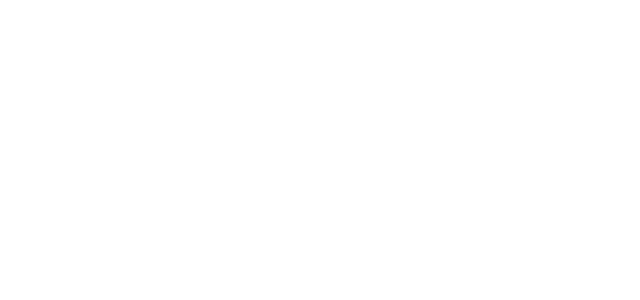
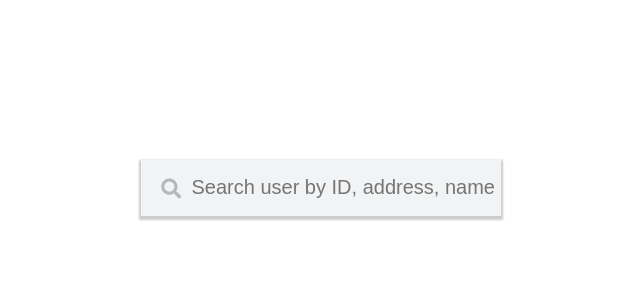
Before and after one commit to anindya-ghosh/search-bar, a React (Create React App) app: page / in a window 1280 px wide. Shown: the top 300 px of the page, without its empty margins (307-947 px from the left). Built offline with nearby package versions, Linux system fonts and the light colour scheme.

Commit message:
Implemented searching feature and show search result and show message when no result is found

```diff
--- a/public/index.html
+++ b/public/index.html
@@ -19,6 +19,8 @@
       work correctly both with client-side routing and a non-root public URL.
       Learn how to configure a non-root public URL by running `npm run build`.
     -->
+    <link rel="stylesheet" href="https://use.fontawesome.com/releases/v5.4.2/css/solid.css" integrity="sha384-uKQOWcYZKOuKmpYpvT0xCFAs/wE157X5Ua3H5onoRAOCNkJAMX/6QF0iXGGQV9cP" crossorigin="anonymous">
+    <link rel="stylesheet" href="https://use.fontawesome.com/releases/v5.4.2/css/fontawesome.css" integrity="sha384-HU5rcgG/yUrsDGWsVACclYdzdCcn5yU8V/3V84zSrPDHwZEdjykadlgI6RHrxGrJ" crossorigin="anonymous">
     <title>search on the list</title>
   </head>
   <body>
--- a/src/App.css
+++ b/src/App.css
@@ -1,32 +1,15 @@
-.App {
-  text-align: center;
-}
-
-.App-logo {
-  animation: App-logo-spin infinite 20s linear;
-  height: 40vmin;
-}
-
-.App-header {
-  background-color: #282c34;
-  min-height: 100vh;
+.Search-App {
+  -webkit-box-shadow: 0px 2px 2px 2px #ccc;  /* Safari 3-4, iOS 4.0.2 - 4.2, Android 2.3+ */
+  -moz-box-shadow:    0px 2px 2px 2px #ccc;  /* Firefox 3.5 - 3.6 */
+  box-shadow:         0px 2px 2px 2px #ccc;  /* Opera 10.5, IE 9, Firefox 4+, Chrome 6+, iOS 5 */
+  max-width: 360px;
+  min-width: 250px;
+  margin-left: 35vw;
+  margin-right: 30vw;
+  margin-top: 20vh;
+  font: 14px 'Helvetica Neue', Helvetica, Arial, sans-serif;
+  -webkit-font-smoothing: antialiased;
   display: flex;
   flex-direction: column;
-  align-items: center;
-  justify-content: center;
-  font-size: calc(10px + 2vmin);
-  color: white;
+  /* text-align: center; */
 }
-
-.App-link {
-  color: #61dafb;
-}
-
-@keyframes App-logo-spin {
-  from {
-    transform: rotate(0deg);
-  }
-  to {
-    transform: rotate(360deg);
-  }
-}
--- a/src/App.js
+++ b/src/App.js
@@ -1,10 +1,87 @@
 import React, { Component } from 'react';
+import SearchBar from './components/search-bar';
+import SearchResult from './components/search-result';
+import data from './ext-data/data';
 import './App.css';
+
+function search (key) {
+  var result = [],
+    len = data.length,
+    _key = key.toLowerCase(),
+    found,
+    itemFound,
+    datum;
+  for (let i = 0; i < len; i++) {
+    found = false;
+    datum = data[i];
+    if (datum.id && datum.id.toLowerCase().split(_key).length > 1) {
+      found = true;
+    }
+    if (datum.name && datum.name.toLowerCase().split(_key).length > 1) {
+      found = true;
+    }
+    if (datum.address && datum.address.toLowerCase().split(_key).length > 1) {
+      found = true;
+    }
+    if (datum.pincode && datum.pincode.toLowerCase().split(_key).length > 1) {
+      found = true;
+    }
+    for (let i = 0, len = datum.items && datum.items.length; i < len; i++) {
+      if (datum.items[i].toLowerCase().split(_key).length > 1) {
+        itemFound = true;
+        found = true;
+        break;
+      }
+    }
+
+    if (found) {
+      result.push(Object.assign({}, datum, {items: itemFound ? `"${key}" found in items`  : ''}));
+    }
+  }
+  return result;
+}
+
+function throttle(fn, wait) {
+  var time = Date.now(),
+    timeOutId;
+  return function(e) {
+    if (((time + wait - Date.now()) < 0) || e.keyCode === 13) {
+      clearTimeout(timeOutId);
+      fn();
+      time = Date.now();
+    } else {
+      clearTimeout(timeOutId);
+      timeOutId = setTimeout(fn, wait);
+    }
+  }
+}
 class App extends Component {
+  constructor (props) {
+    super(props);
+    this.state = {
+      searchKey: '',
+      searchResult: []
+    };
+    this.setSearchKey = this.setSearchKey.bind(this);
+    this.throttle = throttle(this.getSearchKey.bind(this), 300);
+  }
+  setSearchKey (e) {
+    this.currentKey = e ? e.target.value : '';
+  }
+  getSearchKey () {
+    this.setState({searchKey: this.currentKey});
+  }
   render() {
     return (
-      <div className="App">
-
+      <div className="Search-App">
+        <SearchBar
+          throttle = { this.throttle }
+          setSearchKey = { this.setSearchKey }
+        />
+        <SearchResult
+          searchKey = { this.state.searchKey }
+          searchResult = { this.state.searchKey ? search(this.state.searchKey) : [] }
+        />
       </div>
     );
   }
--- a/src/components/card/index.css
+++ b/src/components/card/index.css
@@ -0,0 +1,73 @@
+.card{
+  border-bottom: 0.1px solid #F2F3F4;
+  padding-left: 25px;
+  padding-right: 25px;
+  padding-top: 15px;
+  padding-bottom: 15px;
+}
+
+.card:hover {
+  background-color: #FFFDDC;
+}
+
+.card .id, .card .name, .card .items, .card .address, .card .pincode{
+  padding-bottom: 5px;
+  padding-top: 5px;
+  background: transparent;
+}
+
+.card .id{
+  font-weight: 600;
+  font-size: 16px;
+  padding-bottom: 1px;
+}
+
+.card .name {
+  padding-bottom: 1px;
+}
+
+.card .address {
+  padding-bottom: 1px;
+}
+
+.card .pincode {
+  padding-top: 1px;
+}
+
+.item-found{
+  font-weight: 400;
+  font-size: 12px;
+}
+.dot{
+  margin-top: -3px;
+  padding-right: 5px;
+}
+
+.dot::before{
+  content: '\f111';
+  font-family: "Font Awesome 5 Free";
+  font-size: 6px;
+  font-weight: 600;
+  color: #4E8EEE;
+}
+.card .name{
+  padding-top: 2px;
+  font-style: italic;
+  font-size: 14px;
+  font-weight: 400
+}
+
+.card .items{
+  display: flex;
+  flex-direction: row;
+  color: #555B61;
+  border-bottom: 0.1px solid #F2F3F4;
+  border-top: 0.1px solid #F2F3F4;
+}
+
+.highlight-text{
+  color: #4E8EEE;
+}
+/* .normal-text{
+
+} */
--- a/src/components/search-bar/index.css
+++ b/src/components/search-bar/index.css
@@ -0,0 +1,42 @@
+.search-bar{
+  height: 55px;
+  display: flex;
+  flex-direction: row-reverse;
+  background-color: white;
+  color: #B4B8BE;
+  border-bottom: 1px solid #F2F3F4;
+}
+
+.search-icon{
+  flex: 1;
+  text-align: center;
+  background-color: white;
+  padding: 15px;
+  padding-right: 0px;
+  padding-top: 17px;
+}
+
+.search-icon::before{
+  font-family: "Font Awesome 5 Free";
+  font-size: 20px;
+  font-weight: 600;
+  content: '\f002';
+}
+
+.search-text:placeholder-shown + .search-icon{
+  background-color: #F2F3F4;
+}
+.search-text:placeholder-shown{
+  color: #B4B8BE;
+  border: none;
+  background-color: #F2F3F4;
+}
+.search-text{
+  outline: none!important;
+  flex: 10;
+  border: none;
+  font-size: 20px;
+  padding: 0px;
+  background-color: white;
+  padding: 5px;
+}
--- a/src/components/search-bar/index.js
+++ b/src/components/search-bar/index.js
@@ -0,0 +1,26 @@
+import React, { Component } from 'react';
+import './index.css';
+class SearchBar extends Component {
+  constructor (props) {
+    super(props);
+    this.onChangeHandler = this.onChangeHandler.bind(this);
+  }
+  onChangeHandler (e) {
+    this.props.setSearchKey(e);
+    this.props.throttle(e);
+  }
+  render () {
+    return (
+      <div className='search-bar'>
+        <input
+          type='text' className='search-text'
+          placeholder='Search user by ID, address, name..'
+          onChange = {this.onChangeHandler}
+        />
+        <div className='search-icon'></div>
+      </div>
+    );
+  }
+}
+
+export default SearchBar;
--- a/src/components/search-result/index.css
+++ b/src/components/search-result/index.css
@@ -0,0 +1,17 @@
+.search-result{
+  max-height: 400px;
+  overflow-y: scroll;
+}
+
+.search-result.no-data::before {
+  content: 'No User Found';
+  color: #696E75;
+  font-weight: 400;
+  font-size: 20px;
+  text-align: center;
+}
+.search-result.search-result.no-data{
+  height: 150px !important;
+  text-align: center;
+  padding-top: 100px;
+}
--- a/src/components/search-result/index.js
+++ b/src/components/search-result/index.js
@@ -0,0 +1,26 @@
+import React, { Component } from 'react';
+import Card from '../card'
+
+import './index.css';
+
+class Result extends Component {
+  render () {
+    let noData = this.props.searchKey && !this.props.searchResult.length ? 'no-data' : '';
+    return (
+      <div className= {`search-result ${noData}`}>
+        {
+          this.props.searchResult.map(result => <Card
+            key = {result.id}
+            id = {result.id}
+            name = {result.name}
+            items = {result.items}
+            address = {result.address}
+            pincode = {result.pincode}
+            highlight = {this.props.searchKey}
+          />)
+        }
+      </div>
+    );
+  }
+}
+export default Result;
--- /dev/null
+++ b/src/ext-data/data.js
@@ -0,0 +1,67 @@
+var data = [
+  {
+    'id': '123-s2-546',
+    'name': 'John Jacobs',
+    'items': ['bucket', 'bottle'],
+    'address': '1st Cross, 9th Main, abc Apartment',
+    'pincode': '5xx012'
+  },
+  {
+    'id': '123-s3-146',
+    'name': 'David Mire',
+    'items': ['Bedroom Set'],
+    'address': '2nd Cross, BTI Apartment',
+    'pincode': '4xx012'
+  },
+  {
+    'id': '223-a1-234',
+    'name': 'Soloman Marshall',
+    'items': ['bottle'],
+    'address': 'Riverbed Apartment',
+    'pincode': '4xx032'
+  },
+  {
+    'id': '121-s2-111',
+    'name': 'Ricky Beno',
+    'items': ['Mobile Set'],
+    'address': 'Sunshine City',
+    'pincode': '5xx072'
+  },
+  {
+    'id': '123-p2-246',
+    'name': 'Sikander Singh',
+    'items': ['Air Conditioner'],
+    'address': 'Riverbed Apartment',
+    'pincode': '4xx032'
+  },
+  {
+    'id': 'b23-s2-321',
+    'name': 'Ross Wheeler',
+    'items': ['Mobile'],
+    'address': '1st Cross, 9th Main, abc Apartement',
+    'pincode': '5xx012'
+  },
+  {
+    'id': '113-n2-563',
+    'name': 'Ben Bish',
+    'items': ['Kitchen Set', 'Chair'],
+    'address': 'Sunshine City',
+    'pincode': '5xx072'
+  },
+  {
+    'id': '323-s2-112',
+    'name': 'John Michael',
+    'items': ['Refrigerator'],
+    'address': '1st Cross, 9th Main, abc Apartement',
+    'pincode': '5xx012'
+  },
+  {
+    'id': 'abc-34-122',
+    'name': 'Jason Jordan',
+    'items': ['Mobile'],
+    'address': 'Riverbed Apartment',
+    'pincode': '4xx032'
+  }
+];
+
+export default data;
```
Also changed, not shown: src/components/card/index.js (+65 -0 lines).
